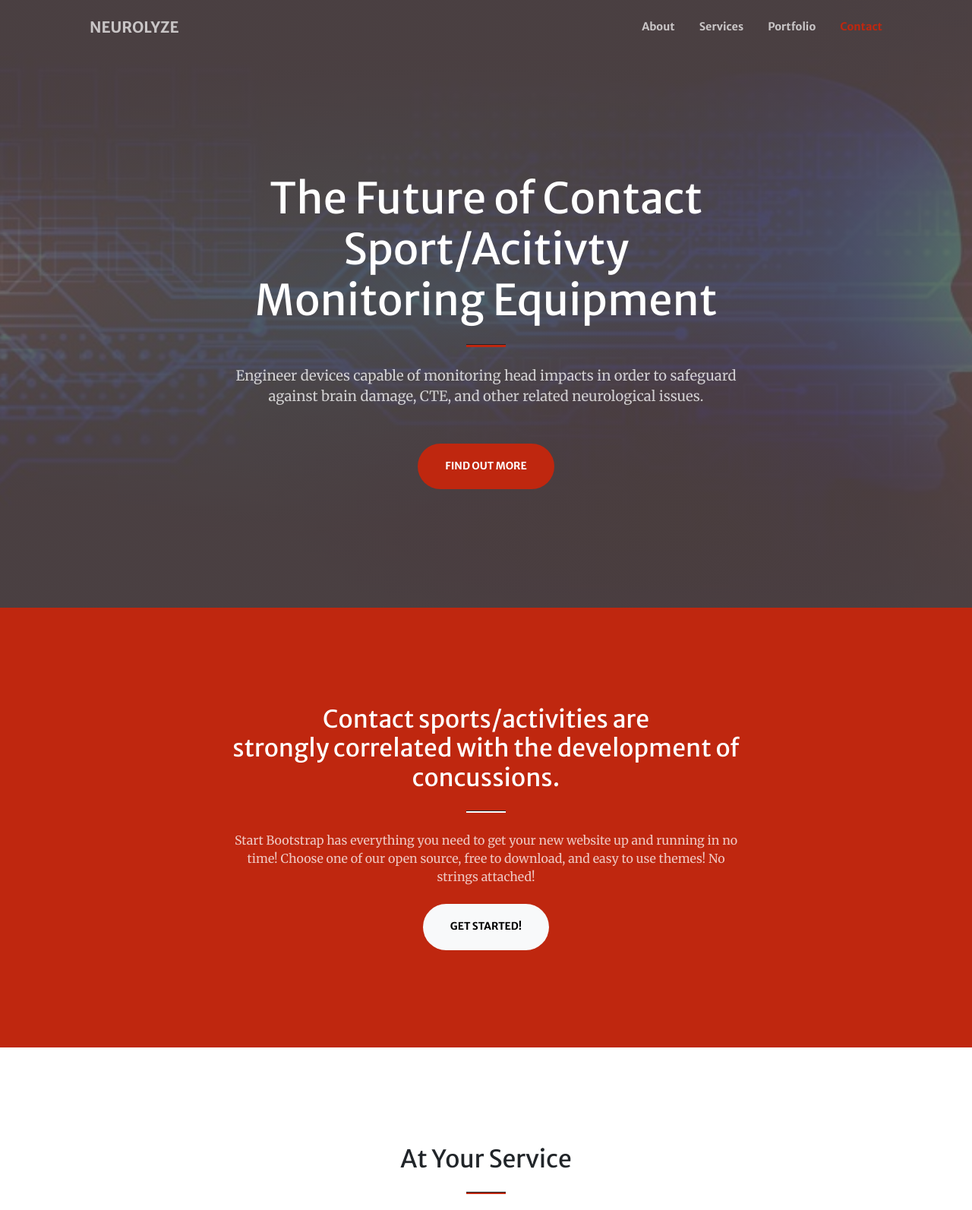
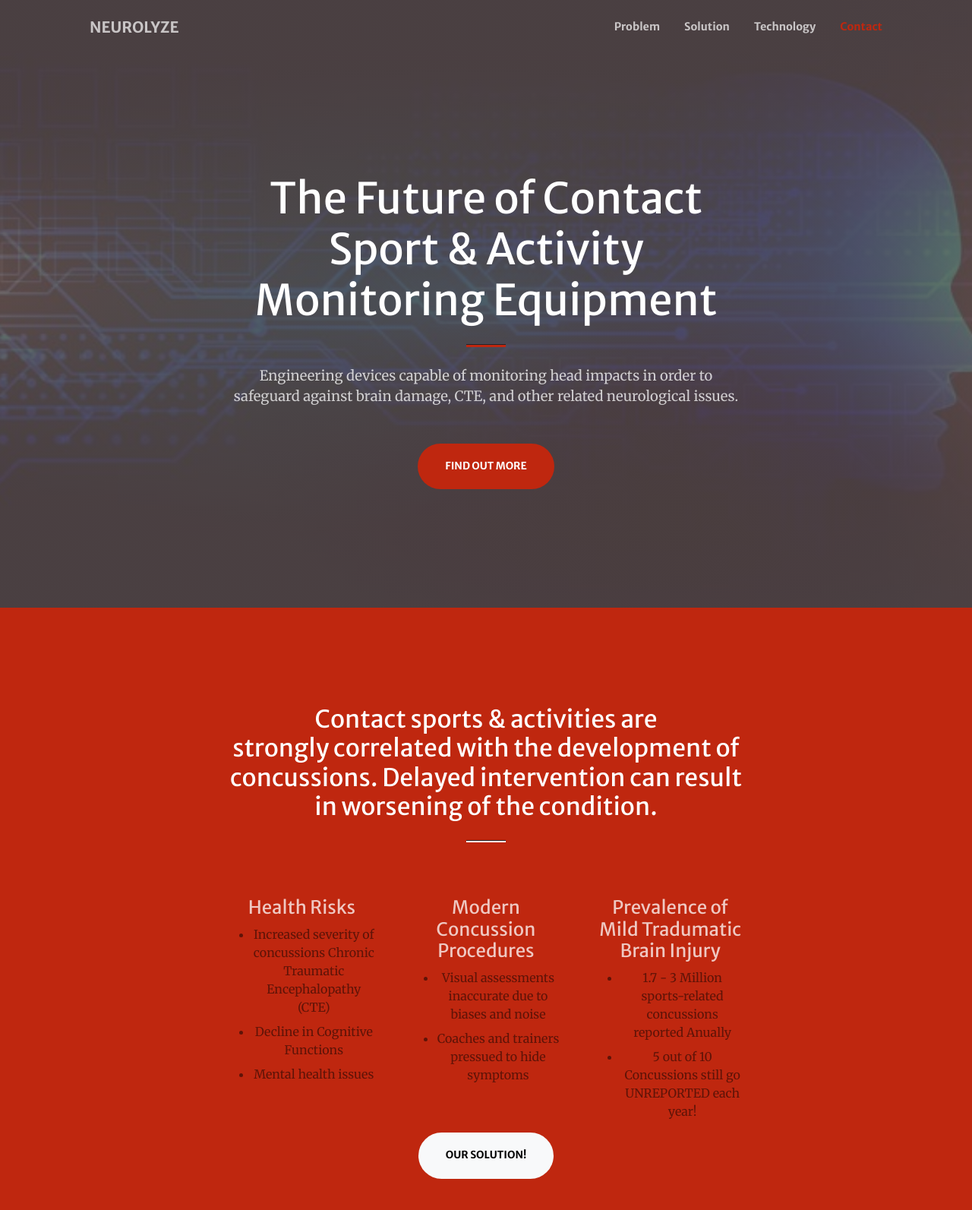
Before and after one commit to A-Lawlor/NeuroLyze_Website, a plain HTML site: page index.html in a window 1280 px wide. Shown: the top 1593 px of the page at 76% size. Drawn offline with nearby package versions, Linux system fonts and the light colour scheme; some packages are replaced by stand-ins of ours; a script that the page names is missing.

Commit message:
version 2

```diff
--- a/index.html
+++ b/index.html
@@ -26,9 +26,9 @@
                 <button class="navbar-toggler navbar-toggler-right" type="button" data-bs-toggle="collapse" data-bs-target="#navbarResponsive" aria-controls="navbarResponsive" aria-expanded="false" aria-label="Toggle navigation"><span class="navbar-toggler-icon"></span></button>
                 <div class="collapse navbar-collapse" id="navbarResponsive">
                     <ul class="navbar-nav ms-auto my-2 my-lg-0">
-                        <li class="nav-item"><a class="nav-link" href="#about">About</a></li>
-                        <li class="nav-item"><a class="nav-link" href="#services">Services</a></li>
-                        <li class="nav-item"><a class="nav-link" href="#portfolio">Portfolio</a></li>
+                        <li class="nav-item"><a class="nav-link" href="#problem">Problem</a></li>
+                        <li class="nav-item"><a class="nav-link" href="#solution">Solution</a></li>
+                        <li class="nav-item"><a class="nav-link" href="#technology">Technology</a></li>
                         <li class="nav-item"><a class="nav-link" href="#contact">Contact</a></li>
                     </ul>
                 </div>
@@ -39,32 +39,63 @@
             <div class="container px-4 px-lg-5 h-100">
                 <div class="row gx-4 gx-lg-5 h-100 align-items-center justify-content-center text-center">
                     <div class="col-lg-8 align-self-end">
-                        <h1 class="text-white font-weight-bold">The Future of Contact Sport/Acitivty Monitoring Equipment</h1>
+                        <h1 class="text-white font-weight-bold">The Future of Contact Sport & Activity Monitoring Equipment</h1>
                         <hr class="divider" />
                     </div>
                     <div class="col-lg-8 align-self-baseline">
-                        <p class="text-white-75 mb-5">Engineer devices capable of monitoring head impacts in order to safeguard against brain damage, CTE, and other related neurological issues.
+                        <p class="text-white-75 mb-5">Engineering devices capable of monitoring head impacts in order to safeguard against brain damage, CTE, and other related neurological issues.
                         </p>
-                        <a class="btn btn-primary btn-xl" href="#about">Find Out More</a>
+                        <a class="btn btn-primary btn-xl" href="#problem">Find Out More</a>
                     </div>
                 </div>
             </div>
         </header>
         <!-- About-->
-        <section class="page-section bg-primary" id="about">
+        <section class="page-section bg-primary" id="problem">
             <div class="container px-4 px-lg-5">
                 <div class="row gx-4 gx-lg-5 justify-content-center">
                     <div class="col-lg-8 text-center">
-                        <h2 class="text-white mt-0">Contact sports/activities are strongly correlated with the development of concussions.</h2>
+                        <h2 class="text-white mt-0">Contact sports & activities are strongly correlated with the development of concussions. Delayed intervention can result in worsening of the condition.
+                        </h2>
                         <hr class="divider divider-light" />
-                        <p class="text-white-75 mb-4">Start Bootstrap has everything you need to get your new website up and running in no time! Choose one of our open source, free to download, and easy to use themes! No strings attached!</p>
-                        <a class="btn btn-light btn-xl" href="#services">Get Started!</a>
+                        <div class="row gx-4 gx-lg-5">
+                            <div class="col-lg-4 col-md-6 text-center">
+                                <div class="mt-5">
+                                    <h3 class="text-white-75 h4 mb-2">Health Risks</h3>
+                                    <ul class="list-group-flush text-black-50">
+                                        <li class="mb-2">Increased severity of concussions Chronic Traumatic Encephalopathy (CTE)</li>
+                                        <li class="mb-2">Decline in Cognitive Functions</li>
+                                        <li class="mb-2">Mental health issues</li>
+                                    </ul>
+                                </div>
+                            </div>
+                            <div class="col-lg-4 col-md-6 text-center">
+                                <div class="mt-5">
+                                    <h3 class="text-white-75 h4 mb-2">Modern Concussion Procedures</h3>
+                                    <ul class="list-group-flush text-black-50">
+                                        <li class="mb-2">Visual assessments inaccurate due to biases and noise</li>
+                                        <li class="mb-2">Coaches and trainers pressued to hide symptoms</li>
+                                    </ul>
+                                </div>
+                            </div>
+                            <div class="col-lg-4 col-md-6 text-center">
+                                <div class="mt-5">
+                                    <h3 class="text-white-75 h4 mb-2 text-center">Prevalence of Mild Tradumatic Brain Injury</h3>
+                                    <ul class="list-group-flush text-black-50">
+                                        <li class="mb-2">1.7 - 3 Million sports-related concussions reported Anually</li>
+                                        <li class="mb-2">5 out of 10 Concussions still go UNREPORTED each year!</li>
+                                    </ul>
+                                </div>
+                            </div>
+                        </div>
+                        <a class="btn btn-light btn-xl" href="#solution">Our Solution!</a>
+
                     </div>
                 </div>
             </div>
         </section>
         <!-- Services-->
-        <section class="page-section" id="services">
+        <section class="page-section" id="solution">
             <div class="container px-4 px-lg-5">
                 <h2 class="text-center mt-0">At Your Service</h2>
                 <hr class="divider" />
```
Also changed, not shown: css/styles.css.
